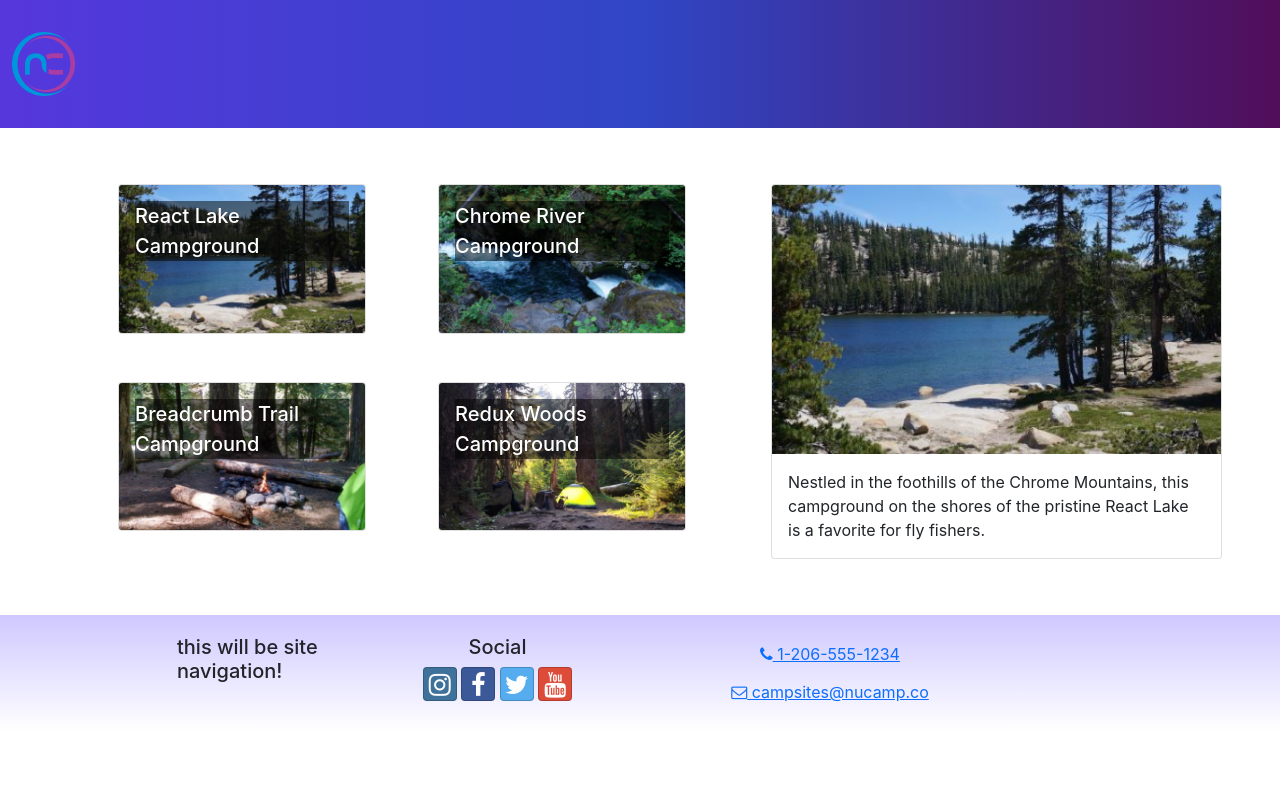
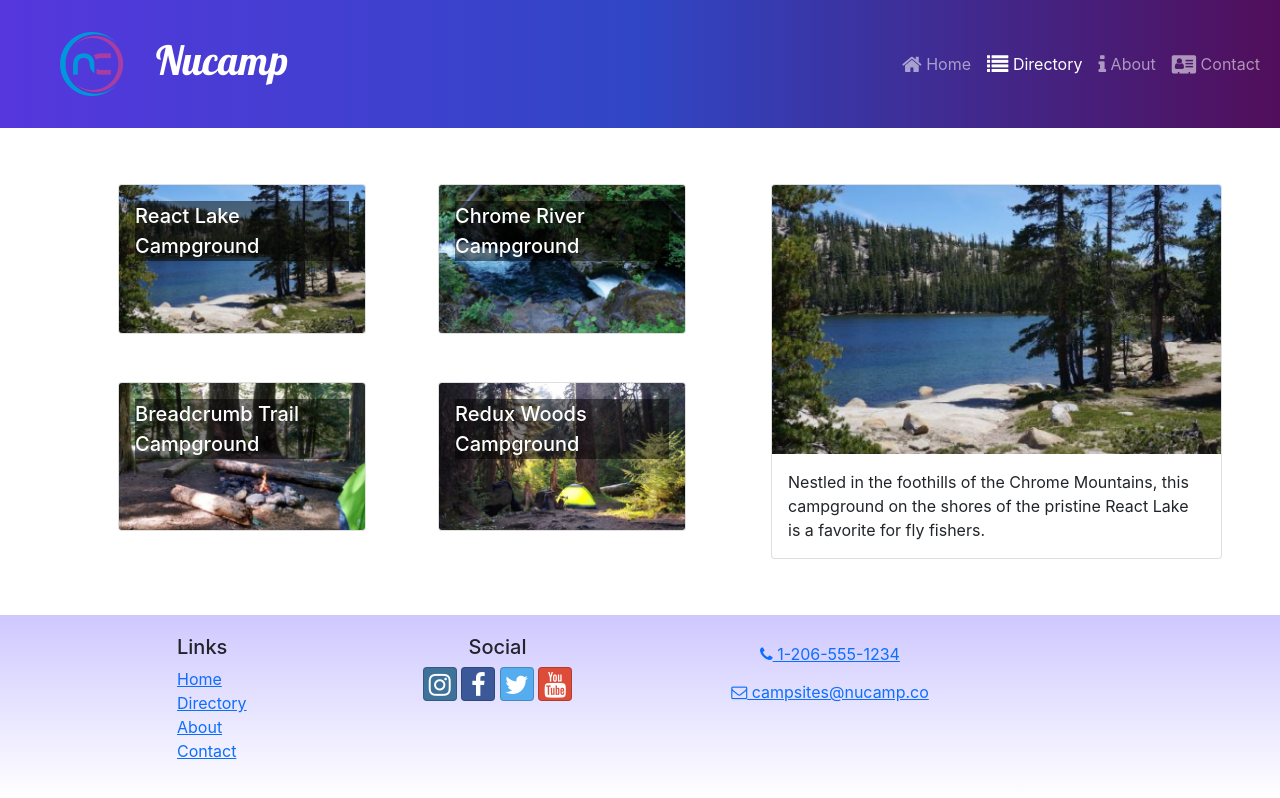
Before and after one commit to vstella215/React-Course-Project, a React (Create React App) app: page /directory in a window 1280 px wide. Built offline with nearby package versions, Linux system fonts and the light colour scheme.

Commit message:
Header and Footer Links

```diff
--- a/src/components/Footer.js
+++ b/src/components/Footer.js
@@ -1,4 +1,5 @@
 import { Container, Row, Col } from "reactstrap";
+import { Link } from 'react-router-dom';
 
 const Footer = () => {
   return (
@@ -6,7 +7,21 @@
       <Container>
         <Row>
           <Col xs={{ size: 4, offset: 1 }} sm="2">
-            <h5>this will be site navigation!</h5>
+            <h5>Links</h5>
+            <ul className="list-unstyled">
+                <li>
+                  <Link to='/'>Home</Link>
+                </li>
+                <li>
+                  <Link to='/directory'>Directory</Link>
+                </li>
+                <li>
+                  <Link to='/about'>About</Link>
+                </li>
+                <li>
+                  <Link to='/contact'>Contact</Link>
+                </li>
+            </ul>
           </Col>
           <Col xs="6" sm="3" className="text-center">
             <h5>Social</h5>
--- a/src/components/Header.js
+++ b/src/components/Header.js
@@ -1,12 +1,56 @@
-import { Navbar, NavbarBrand } from "reactstrap";
+import { useState } from 'react';
+import {
+  Navbar,
+  NavbarBrand,
+  Collapse,
+  NavbarToggler,
+  Nav,
+  NavItem
+} from "reactstrap";
+import { NavLink } from 'react-router-dom';
 import NucampLogo from "../app/assets/img/logo.png";
 
+
 const Header = () => {
+  const [menuOpen,setMenuOpen] = useState(false);
+
   return (
     <Navbar dark color="primary" sticky="top" expand="md">
-      <NavbarBrand href="/">
-        <img src={NucampLogo} alt="nucamp logo" />
+      <NavbarBrand className='ms-5' href="/">
+        <img src={NucampLogo} alt="nucamp logo" className='float-start' />
+        <h1 className='mt-1'>Nucamp</h1>
       </NavbarBrand>
+
+      <NavbarToggler onClick={() => setMenuOpen(!menuOpen)}/>
+      <Collapse isOpen={menuOpen} navbar>
+
+        <Nav className='ms-auto' navbar>
+          <NavItem>
+            <NavLink className='nav-link' to='/'>
+                <i className='fa fa-home fa-lg' /> Home
+            </NavLink>
+
+          </NavItem>
+          <NavItem>
+            <NavLink className='nav-link' to='/directory'>
+                <i className='fa fa-list fa-lg' /> Directory
+            </NavLink>
+
+          </NavItem>
+          <NavItem>
+            <NavLink className='nav-link' to='/about'>
+            <i className='fa fa-info fa-lg' /> About
+            </NavLink>
+
+          </NavItem>
+          <NavItem>
+            <NavLink className='nav-link' to='/contact'>
+            <i className='fa fa-address-card fa-lg' /> Contact
+            </NavLink>
+
+          </NavItem>
+        </Nav>
+      </Collapse>
     </Navbar>
   );
 };
```
